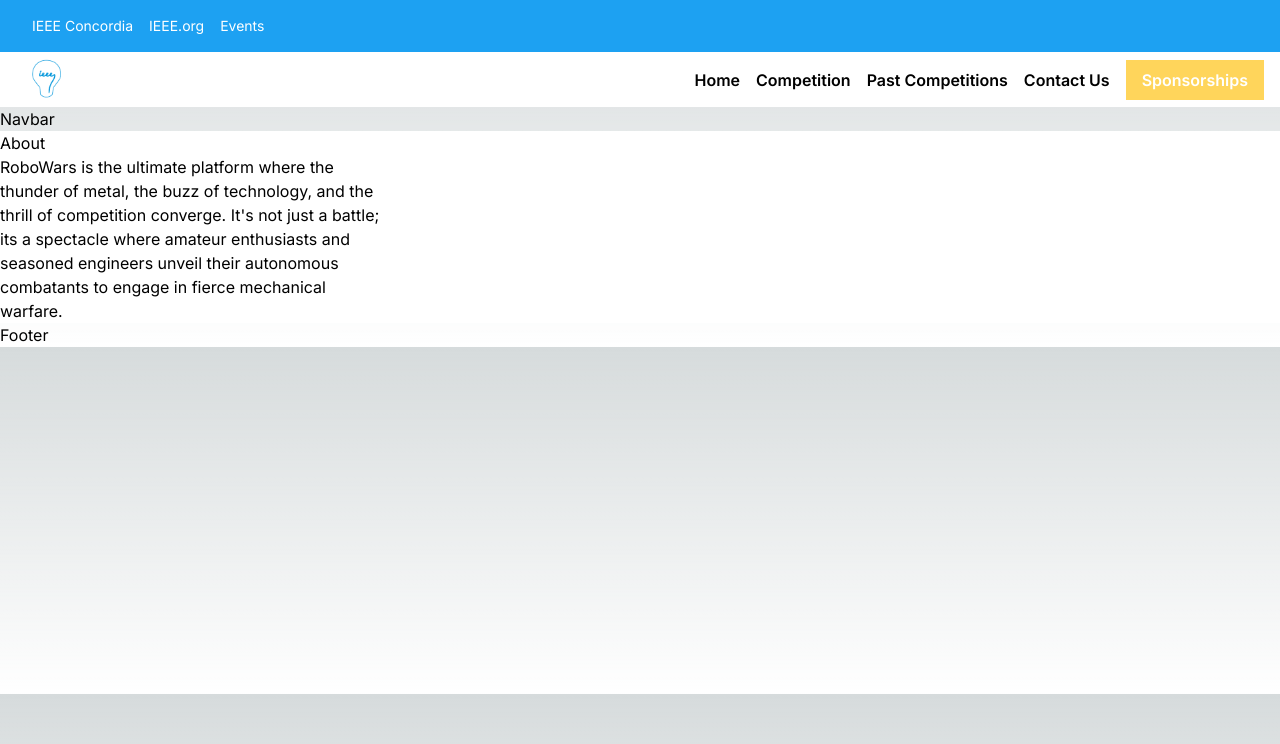
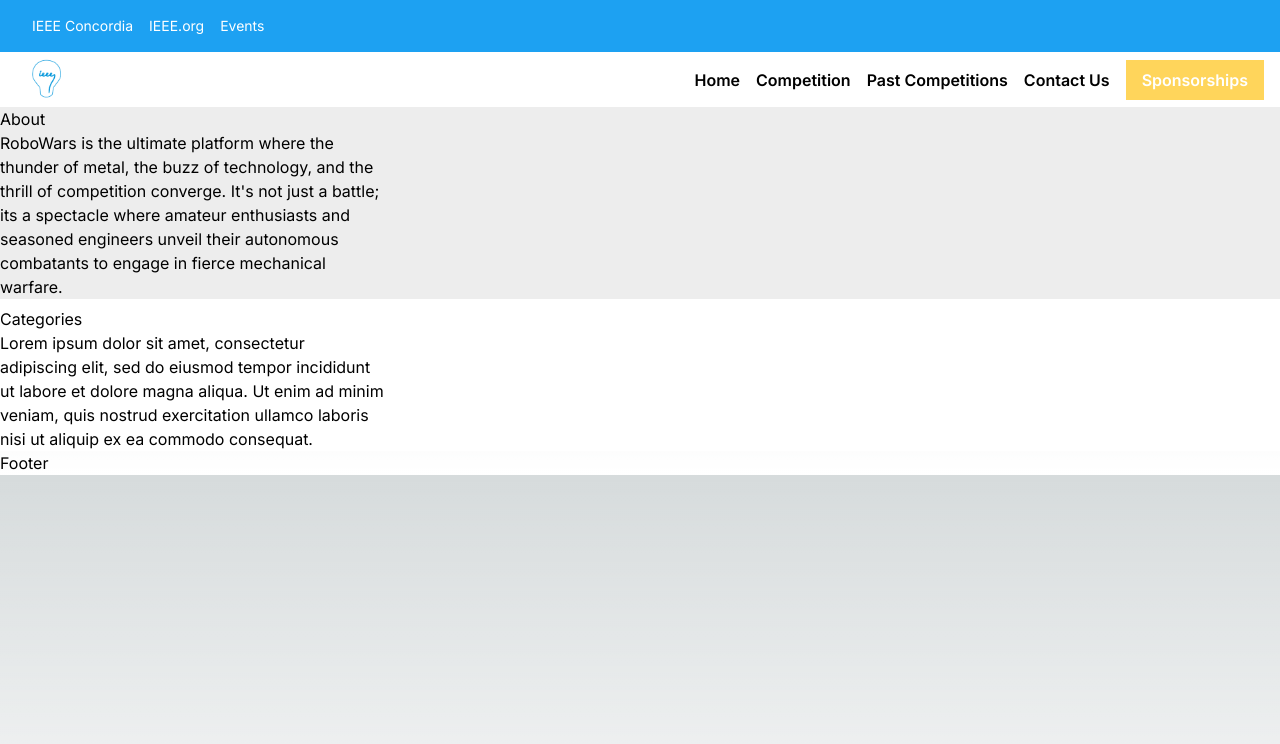
Before and after one commit to ieeeconcordia/robowars, a Next.js app: page / in a window 1280 px wide. Shown: the top 744 px of the page. Built offline with nearby package versions, Linux system fonts and the light colour scheme.

Commit message:
Comment out Navbar and add About and Categories sections to Home page.

```diff
--- a/src/app/layout.tsx
+++ b/src/app/layout.tsx
@@ -24,7 +24,7 @@ export default function RootLayout({
       <body className={inter.className}>
         <LinkSea />
         <Header />
-        <Navbar />
+        {/* <Navbar /> */}
         {children}
         <Footer />
       </body>
--- a/src/app/page.tsx
+++ b/src/app/page.tsx
@@ -1,7 +1,8 @@
 export default function Home() {
   return (
     <main className=" bg-white">
-      <div className="mobile-section">
+      {/* About section */}
+      <div className="mobile-section bg-light-grey">
         <h1 className="mobile-h2 ">About</h1>
         <p className="mobile-p max-w-sm font-inter">
           RoboWars is the ultimate platform where the thunder of metal, the buzz
@@ -11,6 +12,18 @@ export default function Home() {
           mechanical warfare.
         </p>
       </div>
+      <div className="h-2 w-full bg-white"></div>
+
+      {/* Categories */}
+      <div className="mobile-section">
+        <h1 className="mobile-h2 ">Categories</h1>
+        <p className="mobile-p max-w-sm font-inter">
+          Lorem ipsum dolor sit amet, consectetur adipiscing elit, sed do
+          eiusmod tempor incididunt ut labore et dolore magna aliqua. Ut enim ad
+          minim veniam, quis nostrud exercitation ullamco laboris nisi ut
+          aliquip ex ea commodo consequat.
+        </p>
+      </div>
     </main>
   );
 }
```
